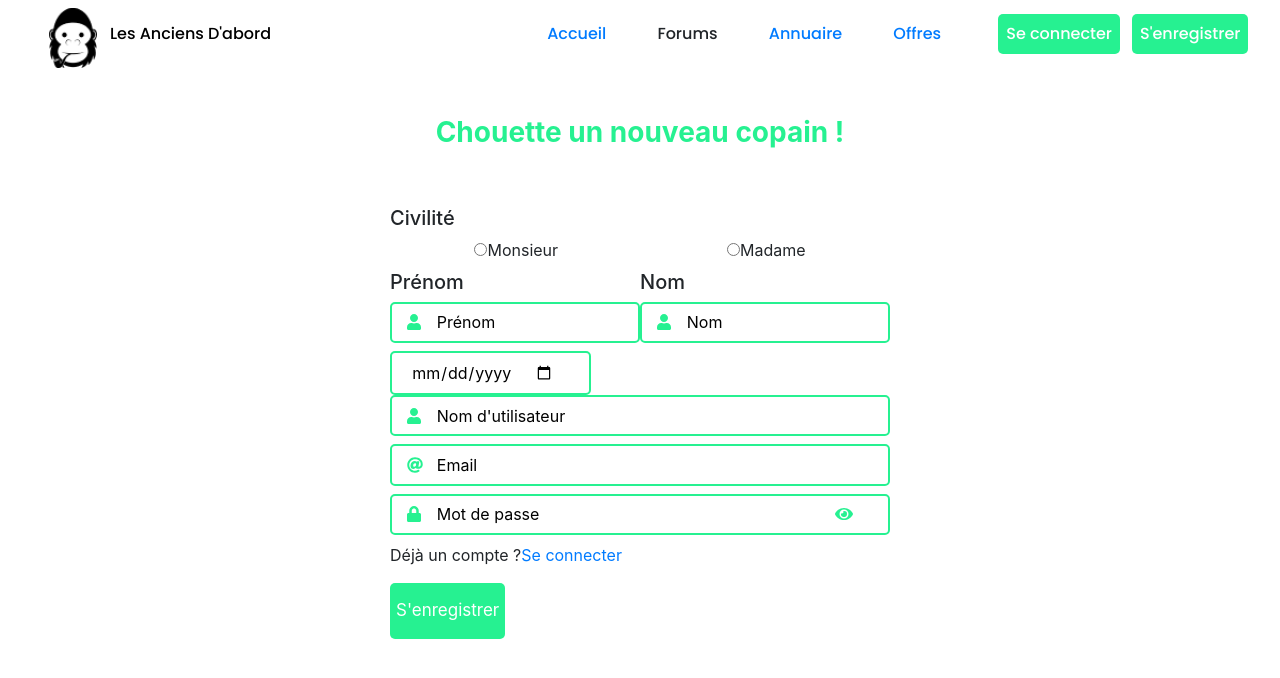
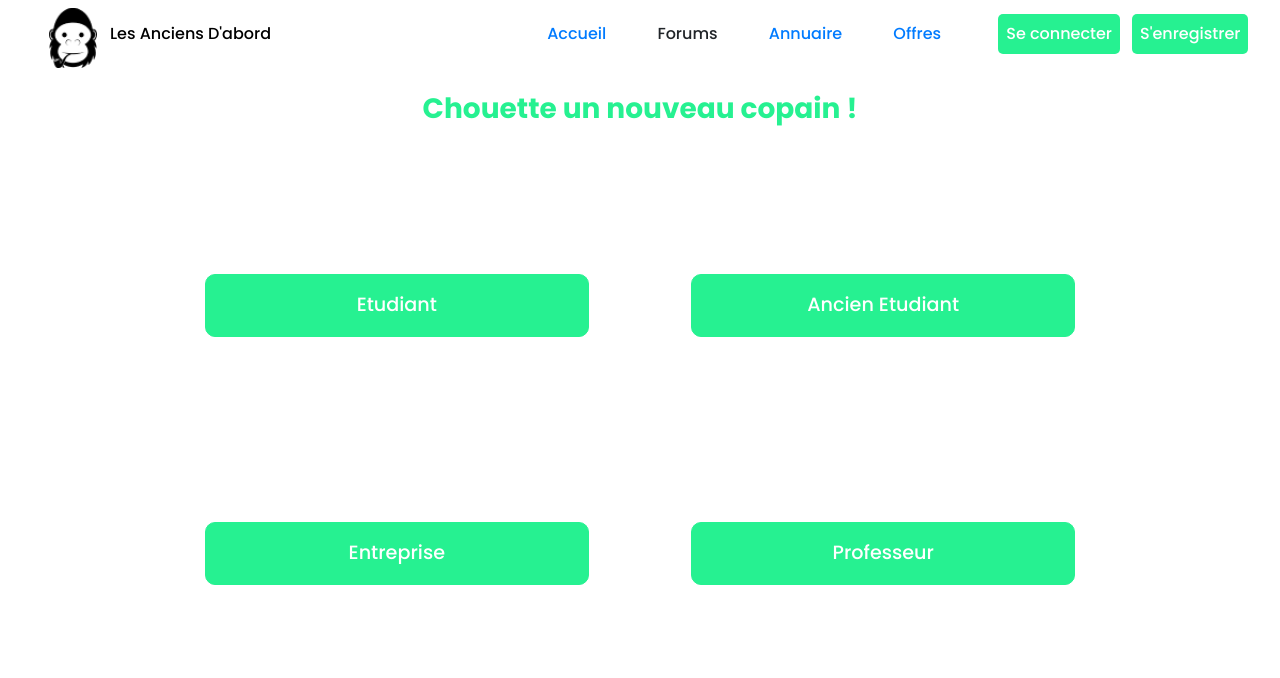
Before and after one commit to Fret0lol/ProjetS3, a Vue app in the folder client/: page /register in a window 1280 px wide. Shown: the top 678 px of the page. Built offline with nearby package versions, Linux system fonts and the light colour scheme.

Commit message:
Inscription statut

```diff
--- a/client/src/components/CardUser.vue
+++ b/client/src/components/CardUser.vue
@@ -67,14 +67,13 @@ $color: #26f191;
     #infoProfil {
       display: flex;
       flex-direction: column;
-      justify-content: center;
+      justify-content: flex-start;
       color: white;
       #name {
         font-size: 1.5vw;
         font-weight: 700;
       }
       p {
-        text-align: center;
         font-size: 1vw;
       }
     }
--- a/client/src/components/register.vue
+++ b/client/src/components/register.vue
@@ -1,6 +1,5 @@
 <template>
   <div id="register">
-    <h3>Chouette un nouveau copain !</h3>
     <form @submit.prevent="registerUser">
       <div class="sex">
         <h5>Civilité</h5>
@@ -39,23 +38,13 @@
           <CustomInput type="text" label="Nom" v-model="register.nom" icon="user"/>
         </div>
       </div>
-
-
-
       <input
         type="date"
         id="dateNaissance"
         class="date"
         v-model="register.dateNaissance"
         required
-      /><!--
-      <select v-model="register.statut">
-        <option disabled value="">Choisissez</option>
-        <option>Etudiant</option>
-        <option>Professeur</option>
-        <option>Entreprise</option>
-        <option>Administrateur</option>
-      </select>-->
+      />
       <CustomInput type="text" label="Nom d'utilisateur" v-model="register.nomUtilisateur" icon="user" required/>
 
 
@@ -66,6 +55,7 @@
           >Se connecter</router-link
         >
       </p>
+      <a href="" @click="this.$emit('retour', 0)">Je ne suis pas étudiant</a>
         <!-- Sign in button -->
           <button type="submit">
             S'enregistrer
@@ -88,7 +78,7 @@ export default {
         prenom: "",
         nom: "",
         dateNaissance: "",
-        statut: "",
+        statut: "Etudiant",
         nomUtilisateur: "",
         email: "",
         password: "",
@@ -124,20 +114,14 @@ export default {
 $color: #26F191;
 #register {
   min-width: 400px;
-  //width: 100%;
+  width: 50vw;
   display: flex;
   flex-direction: column;
   justify-content: center;
   align-items: center;
   margin-top: 3em;
-  h3 {
-    color: $color;
-    font-weight: 700;
-    text-align: center;
-    margin-bottom: 2em;
-  }
   form {
-    width: 500px;
+    //width: 500px;
     .sex {
       .input {
         display: flex;
--- a/client/src/views/Home.vue
+++ b/client/src/views/Home.vue
@@ -115,11 +115,5 @@ $colorBlur: #26f19140;
       align-items: center;
     }
   }
-  #annuaire {
-    // display: flex;
-    // flex-direction: column;
-    // justify-content: center;
-    // align-items: center;
-  }
 }
 </style>
--- a/client/src/views/Register.vue
+++ b/client/src/views/Register.vue
@@ -1,7 +1,17 @@
 <template>
   <div id="app">
     <Header />
-    <register />
+    <div id="body">
+      <h3>Chouette un nouveau copain !</h3>
+        <div class="choix" v-if="choice === 0">
+        <button @click="choix('etudiant')">Etudiant</button>
+        <button @click="choix('ancienEtudiant')">Ancien Etudiant</button>
+        <button @click="choix('entreprise')">Entreprise</button>
+        <button @click="choix('professeur')">Professeur</button>
+      </div>
+      <register v-if="choice === 1" @retour="retour"/>
+    </div>
+
   </div>
 </template>
 <script>
@@ -11,6 +21,73 @@ export default {
   components: {
     register,
     Header
-  }
+  },
+  data() {
+    return {
+      choice: 0
+    }
+  },
+  methods: {
+    choix(value) {
+      switch (value) {
+        case 'etudiant':
+          this.choice = 1;
+          break;
+        case 'ancienEtudiant':
+          this.choice = 2;
+          break;
+        case 'entreprise':
+          this.choice = 3;
+          break;
+        case 'professeur':
+          this.choice = 4;
+          break;
+      }
+    },
+    retour(e) {
+      this.choice = e;
+    }
+  },
 };
 </script>
+<style lang="scss" scoped>
+$color: #26f191;
+  #app {
+    font-family: Poppins;
+    #body {
+      display: flex;
+      flex-flow: column nowrap;
+      align-items: center;
+      height: 88.5vh;
+      margin-top: 3vh;
+      h3 {
+        color: $color;
+        font-weight: 700;
+        text-align: center;
+        margin-bottom: 2em;
+      }
+      .choix {
+        display: flex;
+        flex-flow: row wrap;
+        justify-content: center;
+        align-items: center;
+        height: 70%;
+        button {
+          background-color: $color;
+          border: 1px solid $color;
+          border-radius: 10px;
+          padding: 2vh 2vw;
+          min-width: 200px;
+          width: 70vw;
+          color: white;
+          margin: 4vw;
+          font-size: 3vh;
+          @media screen and (min-width: 500px){
+            width: 30vw;
+            font-size: 1.5vw;
+          }
+        }
+      }
+    }
+  }
+</style>
```
Also changed, not shown: 2 other files (tests, documents, lock files or other folders).
